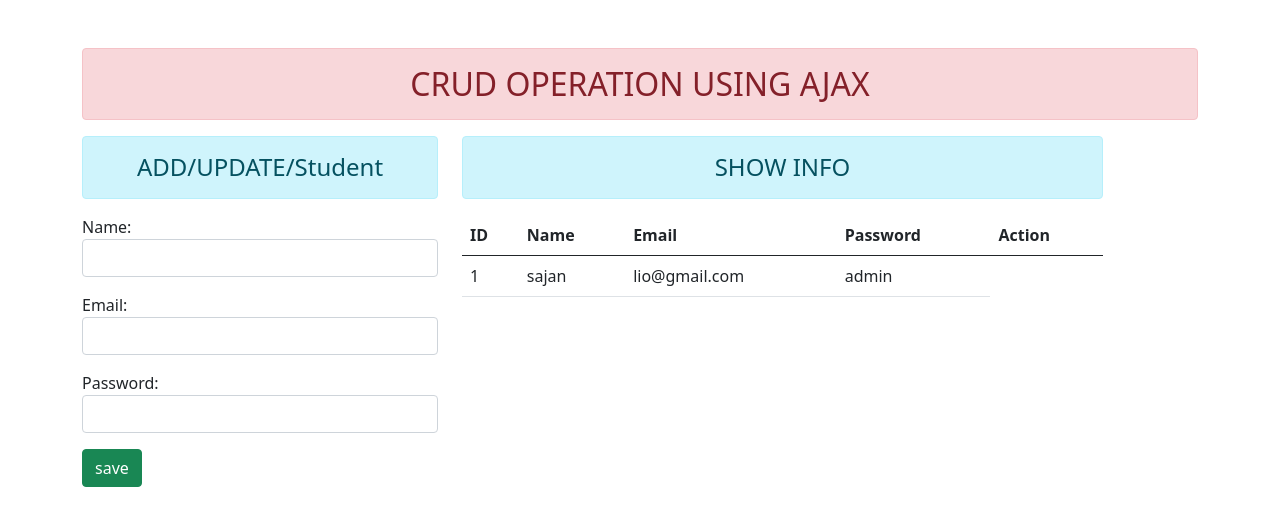
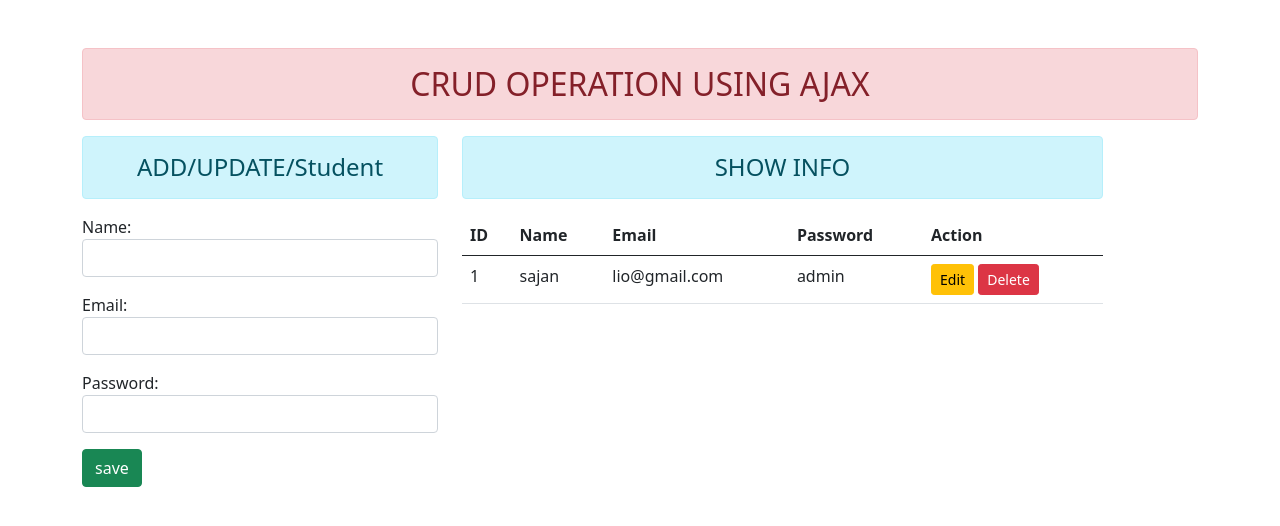
Before and after one commit to Sajan4072/Django_ajax, a Django app: page / in a window 1280 px wide. Shown: the top 526 px of the page. Run offline with Django 3.2, Linux system fonts and the light colour scheme; data comes from the database, SQL or seed files in the repository; some libraries are stand-ins or nearby versions.

Commit message:
buttons added to delete and edit in the data retrival tabel

```diff
--- a/Dajax/ajaxapp/templates/ajaxapp/home.html
+++ b/Dajax/ajaxapp/templates/ajaxapp/home.html
@@ -47,6 +47,12 @@
                             <td>{{st.name}}</td>
                             <td>{{st.email}}</td>
                             <td>{{st.password}}</td>
+                            <td>
+                                <input type="button" data-sid="{{st.id}}" class="btn btn-warning btn-sm" value="Edit" />
+                                <input type="button" data-sid="{{st.id}}" class="btn btn-danger btn-sm" value="Delete" />
+
+                            </td>
+
                         </tr>
                         {% endfor %}
                     </tbody>
```
